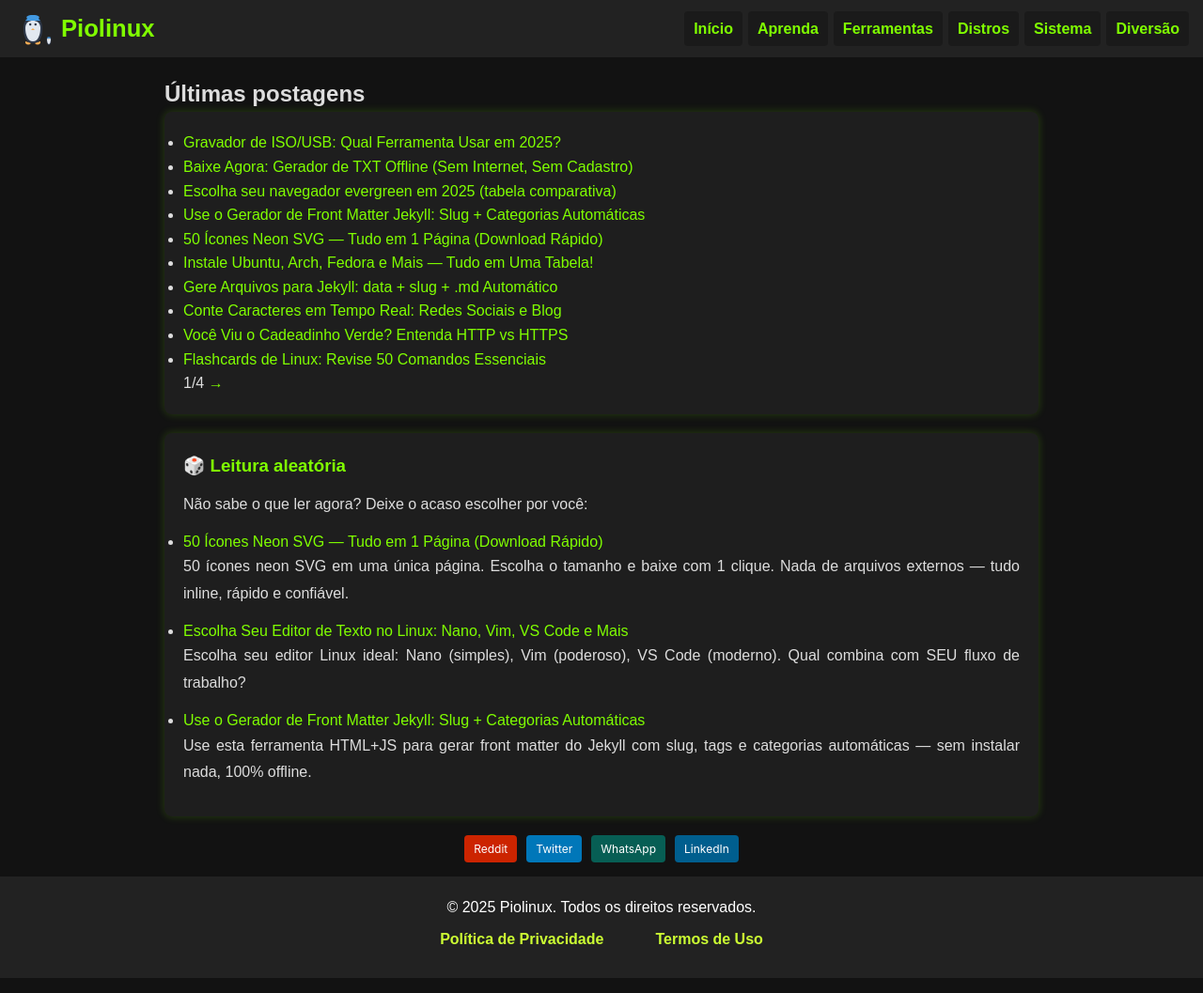
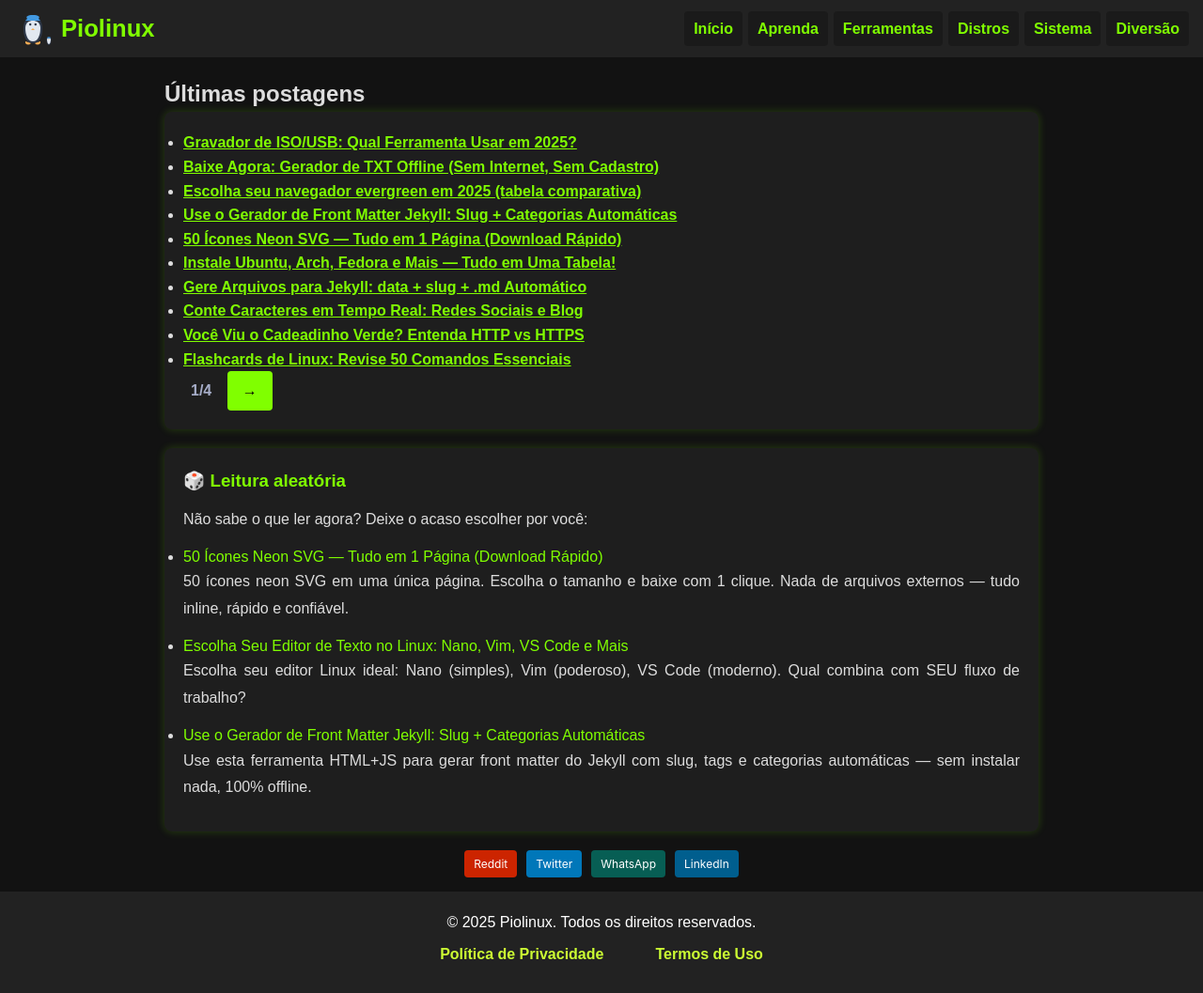
Before and after one commit to Piolinux/piolinux-site, a Jekyll site: the page built from index.html, in a window 1280 px wide. Shown: the whole page at 94% size. Built offline with Jekyll 4.4.1, drawn with Linux system fonts in a browser that asks for light colours; the list of posts is cut into pages by our own code.

Commit message:
Add files via upload

```diff
--- a/index.html
+++ b/index.html
@@ -4,17 +4,15 @@ layout: default
 
 <h2>Últimas postagens</h2>
 
-
-
 <section>
-<ul>
+  <ul class="post-list">  <!-- ✅ ADICIONE A CLASSE AQUI -->
     {% for post in paginator.posts %}
       <li><a href="{{ post.url }}">{{ post.title }}</a></li>
     {% endfor %}
   </ul>
 
   {% if paginator.total_pages > 1 %}
-<nav>
+  <nav class="pagination">  <!-- ✅ ADICIONE A CLASSE AQUI TAMBÉM -->
     {% if paginator.previous_page %}
       <a href="{{ paginator.previous_page_path }}">←</a>
     {% endif %}
@@ -24,6 +22,50 @@ layout: default
     {% endif %}
   </nav>
   {% endif %}
+</section>
 
 
-</section>
+<style>
+/* Estilo acessível para links — alto contraste */
+.post-list a {
+  color: #80ff00;           /* Verde neon — alto contraste sobre fundo escuro */
+  text-decoration: underline; /* Sublinhado — sinal visual claro de que é link */
+  font-weight: bold;        /* Negrito — mais fácil de identificar */
+  line-height: 1.6;         /* Espaçamento entre linhas — melhora legibilidade */
+}
+
+.post-list a:hover,
+.post-list a:focus {
+  color: #ff5555;           /* Vermelho — mudança clara de estado */
+  text-decoration: none;    /* Remove underline ao passar o mouse */
+  background-color: rgba(255, 255, 255, 0.1); /* Feedback visual sutil */
+  outline: 2px solid #50fa7b; /* Contorno para navegação por teclado */
+  outline-offset: 2px;
+}
+
+/* Estilo acessível para navegação de paginação */
+.pagination a {
+  color: #000;              /* Texto preto — alto contraste sobre fundo verde */
+  background-color: #80ff00;
+  padding: 0.5rem 1rem;
+  text-decoration: none;
+  border-radius: 4px;
+  font-weight: bold;
+  display: inline-block;
+  margin: 0 0.25rem;
+}
+
+.pagination a:hover,
+.pagination a:focus {
+  background-color: #44d767;
+  outline: 2px solid #000;
+  outline-offset: 2px;
+}
+
+.pagination span {
+  color: #a6adc8;
+  font-weight: bold;
+  margin: 0 0.5rem;
+}
+
+</style>
```
Lines whose indentation alone changed are shown as unchanged.
